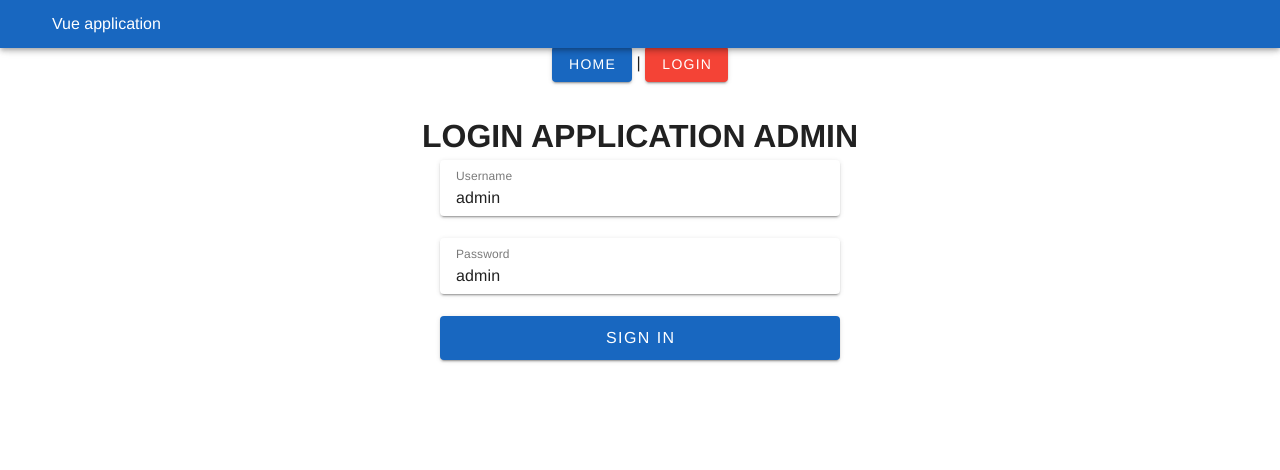
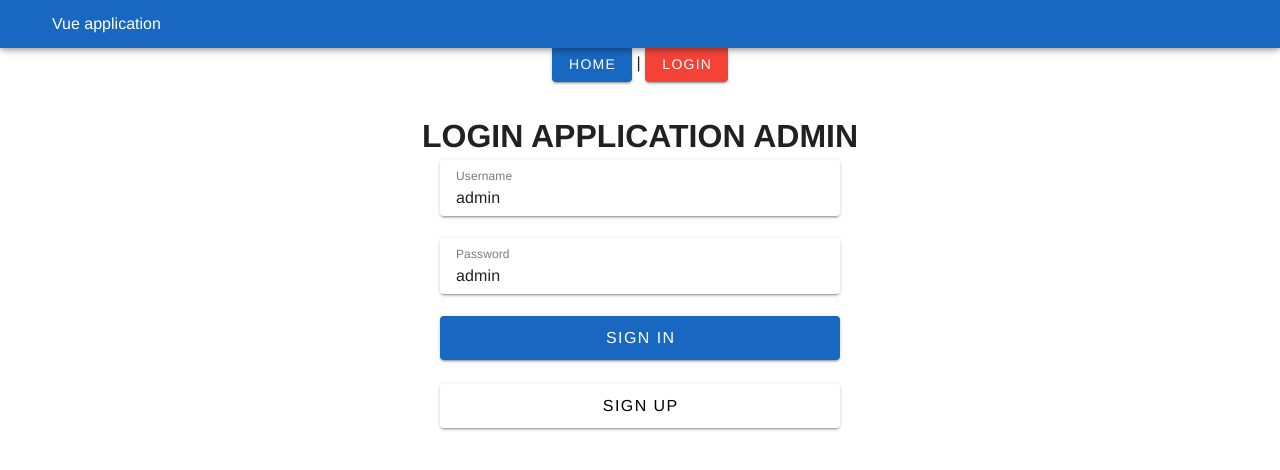
Before and after one commit to nouenthary/vue-app, a Vue app: page /login in a window 1280 px wide. Shown: the top 470 px of the page. Built offline with nearby package versions, Linux system fonts and the light colour scheme.

Commit message:
update login

```diff
--- a/src/views/HomeView.vue
+++ b/src/views/HomeView.vue
@@ -33,14 +33,11 @@
         return {state, login}
     }
 });
-
 </script>
 
 <template>
   <div>
-        <h1 class="text-uppercase">
-            Login application {{state.login.password}}
-        </h1>
+    <h1 class="text-uppercase">Login application {{ state.login.password }}</h1>
     <form class="form">
       <div class="">
         <v-text-field
@@ -58,11 +55,16 @@
         <v-btn v-on:click="login" size="large" block color="primary">
           Sign in
         </v-btn>
+
+        <br />
+
+        <v-btn v-on:click="login" size="large" block color="white">
+          Sign up
+        </v-btn>
       </div>
     </form>
   </div>
 </template>
-
 
 <style>
 .form {
```
Lines whose indentation alone changed are shown as unchanged.
